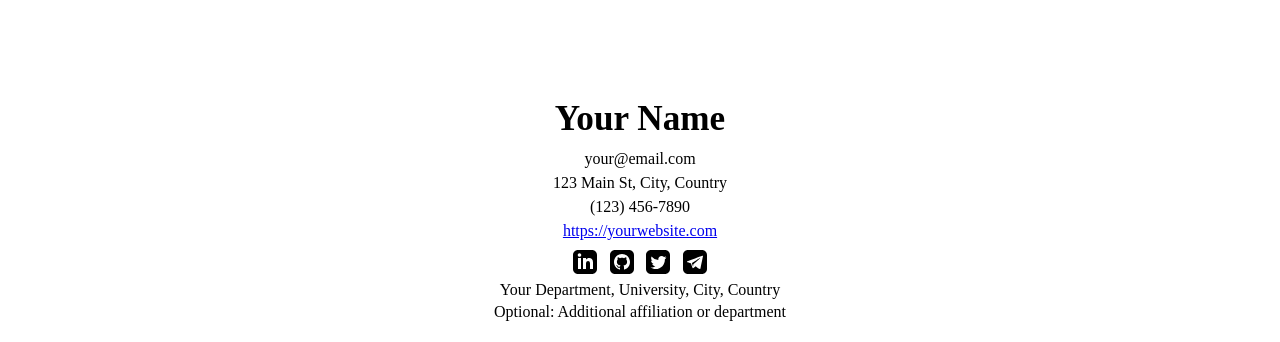
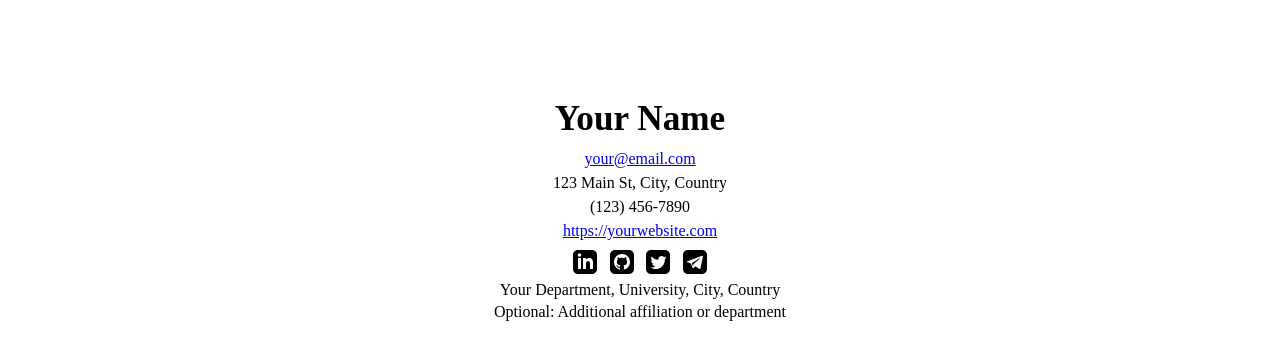
Before and after one commit to smirnoffmg/harvard-style-cv-theme, a Jekyll site: the page built from index.md, in a window 1280 px wide. Shown: the top 342 px of the page. Built offline with Jekyll 4.4.1, drawn with Linux system fonts in a browser that asks for light colours.

Commit message:
Fix email and website links

```diff
--- a/_layouts/cv.html
+++ b/_layouts/cv.html
@@ -5,7 +5,7 @@ layout: default
     <header class="cv-header">
         <h1 class="cv-name">{{ site.title }}</h1>
         {% if site.email %}
-        <div class="cv-contact">{{ site.email }}</div>
+        <div class="cv-contact"><a href="mailto:{{ site.email }}">{{ site.email }}</a></div>
         {% endif %}
         {% if site.address %}
         <div class="cv-contact">{{ site.address }}</div>
@@ -14,7 +14,7 @@ layout: default
         <div class="cv-contact">{{ site.phone }}</div>
         {% endif %}
         {% if site.website %}
-        <div class="cv-contact"><a href="{{ site.website }}">{{ site.website }}</a></div>
+        <div class="cv-contact"><a href="{{ site.website  }}">{{ site.website }}</a></div>
         {% endif %}
         <div class="cv-socials" style="margin-top:0.5em;">
             {% if site.linkedin %}
```
Also changed, not shown: README.md.
